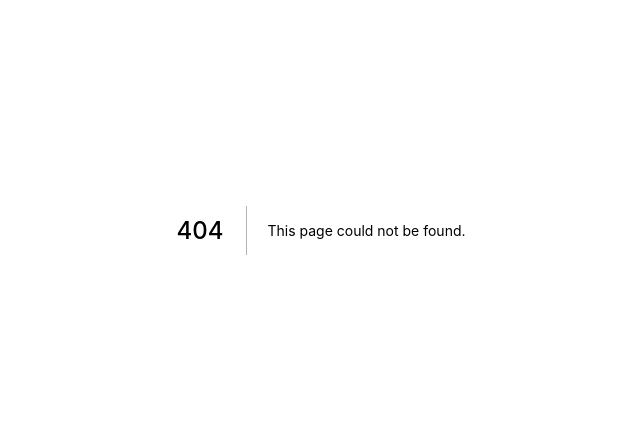
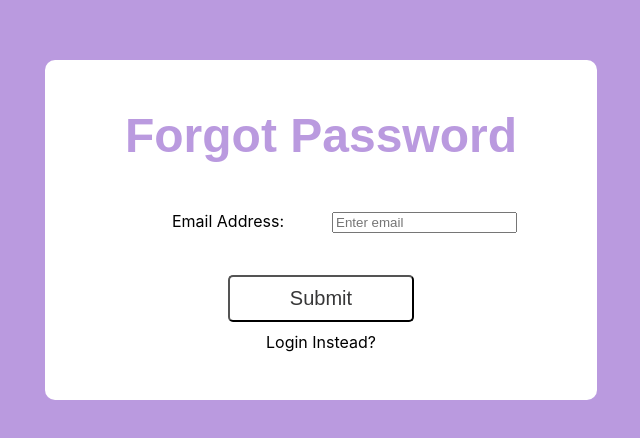
Before and after one commit to jgeorge37/acmwosu-db, a Next.js app in the folder acmw-db-app/: page /forgotPassword in a window 1280 px wide. Before the commit this address had no page. Shown: the part 170-608 px from the top of the page, without its empty margins (319-959 px from the left). Built offline with nearby package versions, Linux system fonts and the light colour scheme.

Commit message:
ADA-5 -forgot password view

```diff
--- /dev/null
+++ b/acmw-db-app/pages/forgotPassword.js
@@ -0,0 +1,99 @@
+import Head from 'next/head'
+import styles from '../styles/Reset.module.css'
+import React, { useState } from 'react';
+
+class forgotPassword extends React.Component {
+    constructor() {
+    super();
+    this.state = {
+      input: {},
+      errors: {}
+    };
+
+    this.handleChange = this.handleChange.bind(this);
+    this.handleSubmit = this.handleSubmit.bind(this);
+  }
+
+  handleChange(event) {
+    let input = this.state.input;
+    input[event.target.name] = event.target.value;
+
+    this.setState({
+      input
+    });
+  }
+
+  handleSubmit(event) {
+    event.preventDefault();
+
+    if(this.validate()){
+        console.log(this.state);
+
+        let input = {};
+        input["email"] = "";
+        this.setState({input:input});
+
+        alert('Email confirmed. Form "submitted"');
+    }
+  }
+
+  validate(){
+      let input = this.state.input;
+      let errors = {};
+      let isValid = true;
+
+      if (!input["email"]) {
+        isValid = false;
+        errors["email"] = "Please enter your email Address.";
+      }
+
+      if (typeof input["email"] !== "undefined") {
+
+        var pattern = new RegExp(/^(("[\w-\s]+")|([\w-]+(?:\.[\w-]+)*)|("[\w-\s]+")([\w-]+(?:\.[\w-]+)*))(@((?:[\w-]+\.)*\w[\w-]{0,66})\.([a-z]{2,6}(?:\.[a-z]{2})?)$)|(@\[?((25[0-5]\.|2[0-4][0-9]\.|1[0-9]{2}\.|[0-9]{1,2}\.))((25[0-5]|2[0-4][0-9]|1[0-9]{2}|[0-9]{1,2})\.){2}(25[0-5]|2[0-4][0-9]|1[0-9]{2}|[0-9]{1,2})\]?$)/i);
+        if (!pattern.test(input["email"])) {
+          isValid = false;
+          errors["email"] = "Please enter valid email address.";
+        }
+      }
+
+      this.setState({
+        errors: errors
+      });
+
+      return isValid;
+  }
+
+  render() {
+    return (
+      <div className={styles.container}>
+        <Head>
+        <title>ACM-W Database Forgot Password</title>
+        </Head>
+      <main className={styles.card}>
+        <h1>Forgot Password</h1>
+        <form onSubmit={this.handleSubmit}>
+
+        { <div className={styles.passwordChunk}>
+            <label className={styles.labelStyle} htmlFor="email">Email Address:</label>
+            <input
+              type="text"
+              name="email"
+              value={this.state.input.email}
+              onChange={this.handleChange}
+              //class="form-control"
+              placeholder="Enter email"
+              id="email" />
+
+              <div className="text-danger">{this.state.errors.email}</div>
+          </div> }
+
+          <input type="submit" value="Submit"  className={styles.button}/>
+          <div><a className={styles.smol} href="../signin">Login Instead?</a></div>
+        </form>
+        </main>
+      </div>
+    );
+  }
+}
+
+export default forgotPassword;
```
